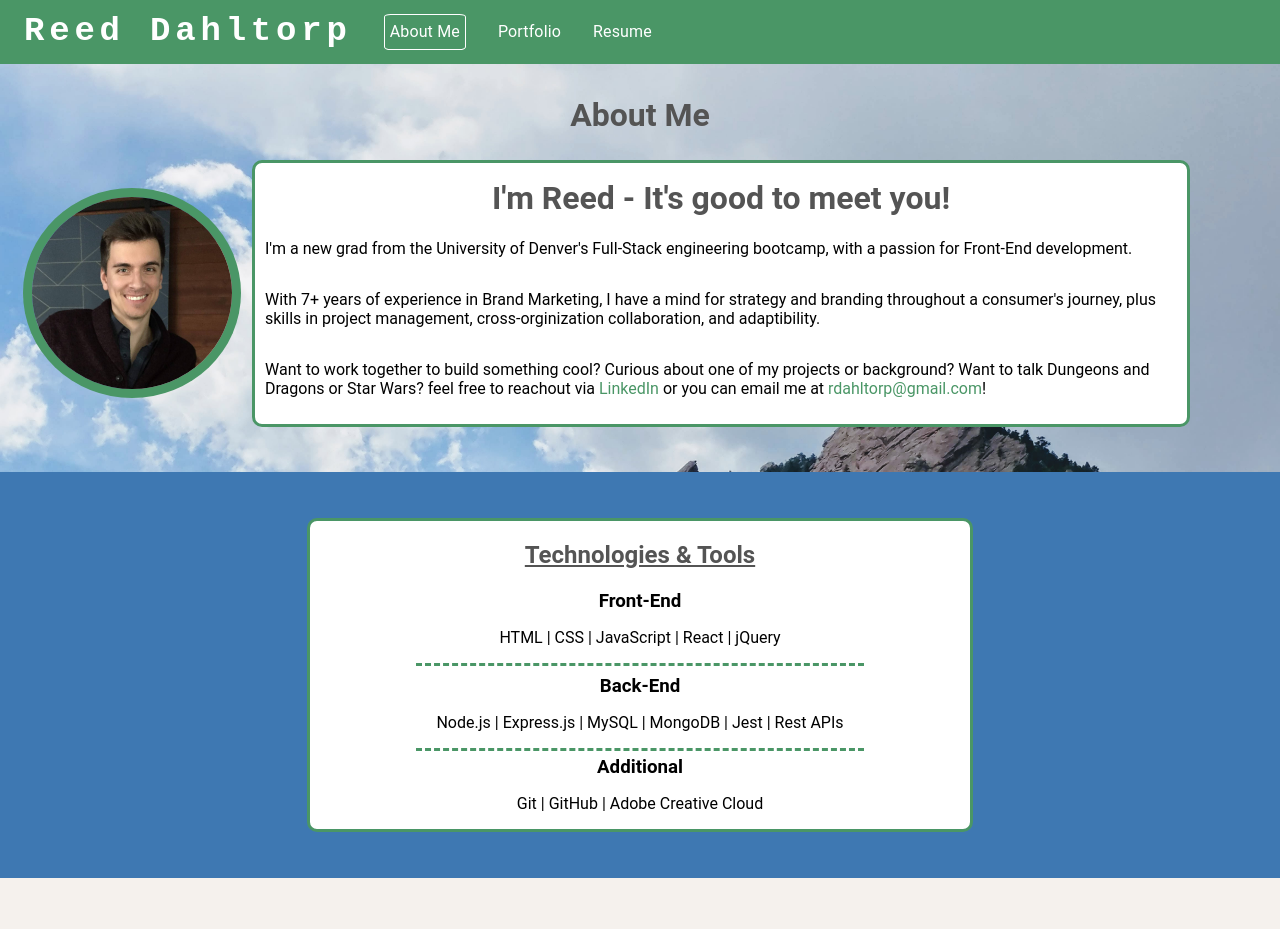
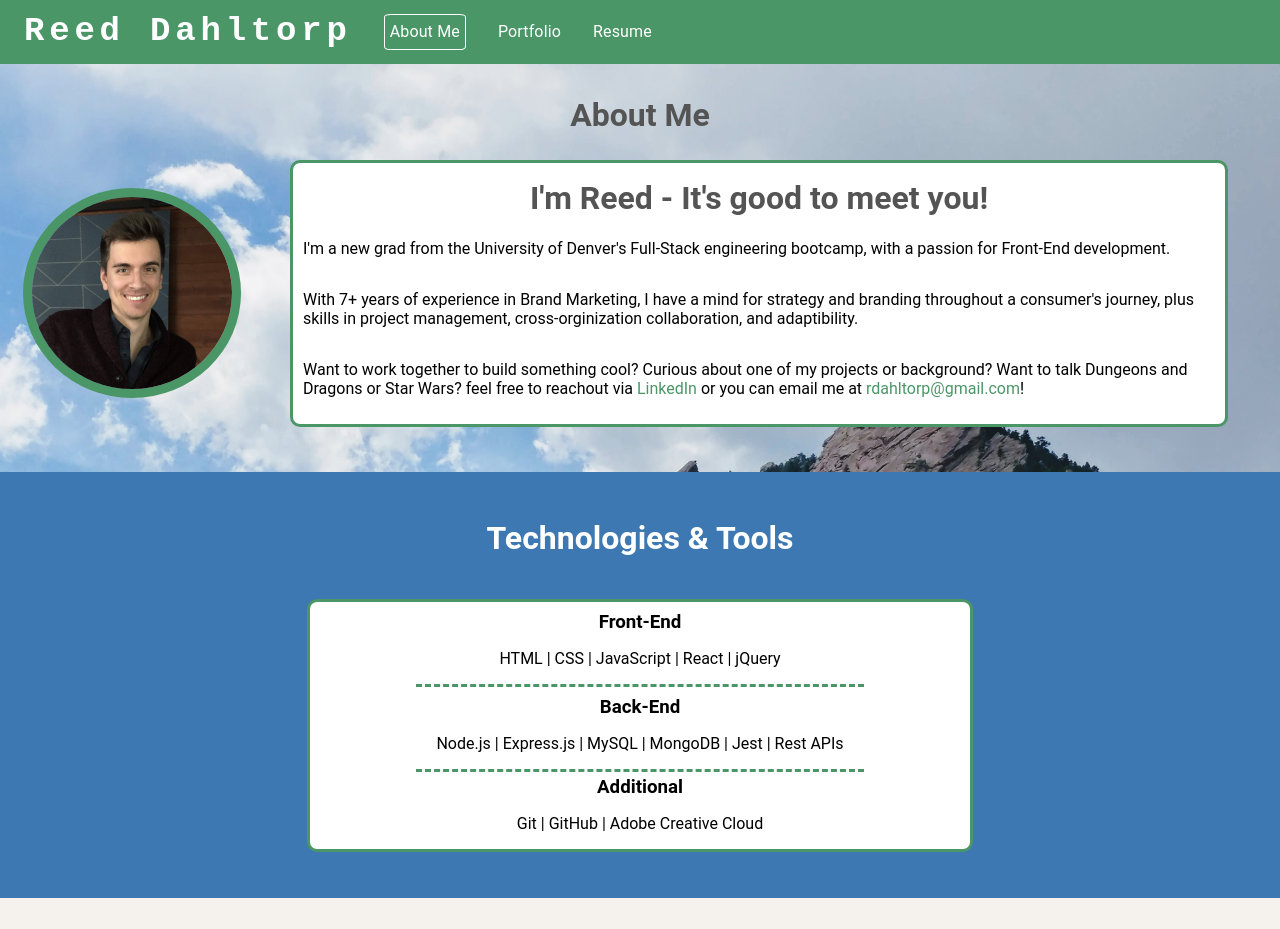
Before and after one commit to rdahltorp/rd-react-portfolio, a React (Create React App) app: page / in a window 1280 px wide. Shown: the top 929 px of the page. Built offline with nearby package versions, Linux system fonts and the light colour scheme.

Commit message:
Adjusted CSS for footer, Techs, and Resume sections.

```diff
--- a/src/App.css
+++ b/src/App.css
@@ -69,6 +69,10 @@ button {
     background-size: cover;
 }
 
+.blueBack {
+    background: #3E78B2;
+}
+
 /* Nav Bar */
 .navHighlight {
     border: white 1px solid;
@@ -97,19 +101,36 @@ button {
     cursor: pointer;
 }
 
+
+
+.profileContent {
+    display: flex;
+    flex-direction: row;
+    align-items: center;
+    width: 95%;
+    /* flex-wrap: wrap; */
+    justify-content: space-between;
+}
+
 .profileImg {
-    width: 200px;
+    flex: 1 1 auto;
+    max-width: 200px;
     border-radius: 100%;
     margin-top: 2%;
     margin-bottom: 2%;
     box-shadow: 0px 0px 0px 9px #4A9666;
 }
 
-.profileContent {
+.profileDesc {
+    flex: 2 1 auto;
+    max-width: 75%;
+    border: 3px solid #4A9666;
+    background: white;
+    margin: 20px;
+    border-radius: 10px;
+    padding: 10px 10px 10px 10px;
     display: flex;
-    flex-direction: row;
-    align-items: center;
-    width: 95%;
+    flex-direction: column;
 }
 
 .aboutMeTitle {
@@ -125,20 +146,11 @@ button {
     align-self: center;
 }
 
-.profileDesc {
-    width: 75%;
-    border: 3px solid #4A9666;
-    background: white;
-    margin: 20px;
-    border-radius: 10px;
-    padding: 10px 10px 10px 10px;
-    display: flex;
-    flex-direction: column;
-}
+
 
 /* Techs Section */
-.techs {
-    background: #3E78B2;
+.techTitle {
+    color: white;
 }
 
 .techDesc {
@@ -175,7 +187,19 @@ button {
 
 /* Footer Section */
 .footer {
-    /* margin-top: auto; */
+    background: #4A9666;
+    display: flex;
+    flex-direction: column;
+}
+
+.footerTitle {
+    align-self: center;
+    text-align: center;
+    color: white;
+    border: 1px white solid;
+    width: 15%;
+    padding: 5px;
+    border-radius: 8%;
 }
 
 /* Forms */
--- a/src/components/Footer/footer.js
+++ b/src/components/Footer/footer.js
@@ -14,6 +14,7 @@ export default function SimpleBottomNavigation() {
 
   return (
     <div className='footer'>
+      <h3 className='footerTitle'>Get In Touch</h3>
       <Box sx={{ alignItems: 'center', }}>
         <BottomNavigation
           showLabels
@@ -25,7 +26,6 @@ export default function SimpleBottomNavigation() {
           <BottomNavigationAction sx={{color: 'white'}} label="Email" icon={<EmailIcon />} href="mailto:rdahltorp+contact@gmail.com" target="_blank" rel="noreferrer" />
           <BottomNavigationAction sx={{color: 'white'}} label="GitHub" icon={<GitHubIcon />} href="https://github.com/rdahltorp" target="_blank" rel="noreferrer" />
           <BottomNavigationAction sx={{color: 'white'}} label="LinkedIn" icon={<LinkedInIcon />} href="https://www.linkedin.com/in/reeddahltorp/" target="_blank" rel="noreferrer" />
-          <BottomNavigationAction sx={{color: 'white'}} label="Twitter" icon={<TwitterIcon />} href="https://twitter.com/rdahltorp" target="_blank" rel="noreferrer" />
         </BottomNavigation>
       </Box>
     </div>
--- a/src/components/Pages/Resume.js
+++ b/src/components/Pages/Resume.js
@@ -16,9 +16,9 @@ export default function Contact() {
     }
 
     return (
-        <div className="withBkgdColor">
+        <div className="blueBack">
             <div className="mainContainer">
-                <h1>Resume</h1>
+                <h1 className="techTitle">Resume</h1>
 
                 <img src={resumeImage} alt="Resume" className="resumeImg" />
 
--- a/src/components/Pages/Techs.js
+++ b/src/components/Pages/Techs.js
@@ -2,9 +2,9 @@ import * as React from 'react';
 
 export default function Techs() {
     return (
-            <div className="mainContainer techs">
+            <div className="mainContainer blueBack">
+                <h1 className='techTitle'>Technologies & Tools</h1>
                 <div className="techDesc">
-                    <h2>Technologies & Tools</h2>
                         <div className="frontEndTech">
                             <h3>Front-End</h3>
                             <p>HTML | CSS | JavaScript | React | jQuery</p>
```
